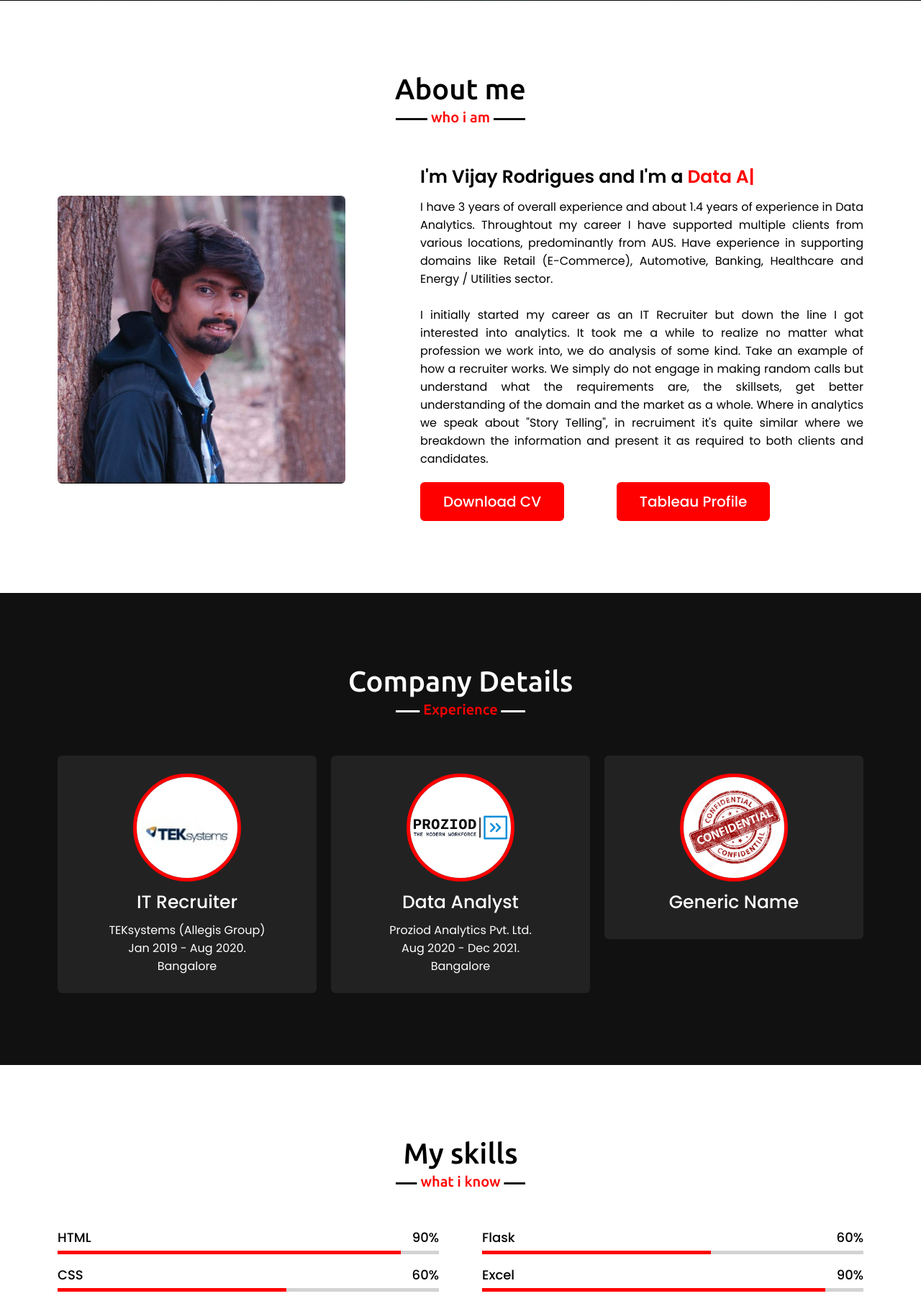
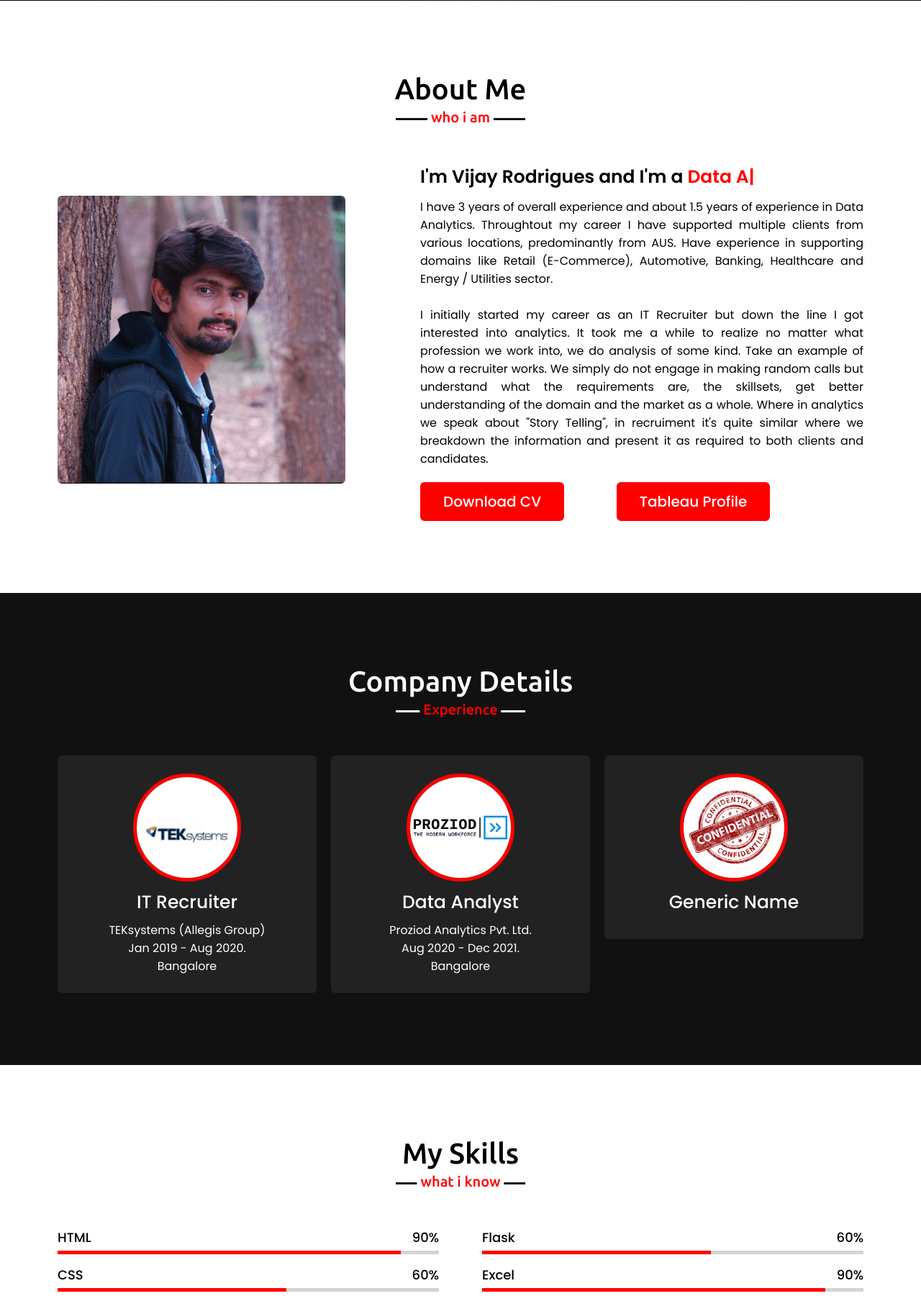
Before and after one commit to VijayRodrigues/my_personal_website_portfolio, a Flask app: page / in a window 1280 px wide. Shown: the part 799-2600 px from the top of the page at 72% size. Run offline with Flask 2, Linux system fonts and the light colour scheme; some libraries are stand-ins or nearby versions; some web fonts are replaced.

Commit message:
first commit

```diff
--- a/templates/index.html
+++ b/templates/index.html
@@ -214,7 +214,7 @@
     <!-- about section start -->
     <section class="about" id="about">
         <div class="max-width">
-            <h2 class="title">About me</h2>
+            <h2 class="title">About Me</h2>
             <div class="about-content">
                 <div class="column left">
                     <img src="{{ url_for('static', filename='about_me.jpg')}}" alt="">
@@ -222,7 +222,7 @@
                 <div class="column right">
                     <div class="text">I'm Vijay Rodrigues and I'm a <span class="typing-2"></span></div>
 
-                    <p>I have 3 years of overall experience and about 1.4 years of experience in Data Analytics. Throughtout my career I have supported multiple clients from various locations, predominantly from AUS. Have experience in supporting domains like Retail (E-Commerce), Automotive, Banking, Healthcare and Energy / Utilities sector.</p>
+                    <p>I have 3 years of overall experience and about 1.5 years of experience in Data Analytics. Throughtout my career I have supported multiple clients from various locations, predominantly from AUS. Have experience in supporting domains like Retail (E-Commerce), Automotive, Banking, Healthcare and Energy / Utilities sector.</p>
                     <br>
                     <p>I initially started my career as an IT Recruiter but down the line I got interested into analytics. It took me a while to realize no matter what profession we work into, we do analysis of some kind. Take an example of how a recruiter works. We simply do not engage in making random calls but understand what the requirements are, the skillsets, get better understanding of the domain and the market as a whole. Where in analytics we speak about "Story Telling", in recruiment it's quite similar where we breakdown the information and present it as required to both clients and candidates.</p>
 
@@ -271,7 +271,7 @@
  <!-- skills section start -->
  <section class="skills" id="skills">
     <div class="max-width">
-        <h2 class="title">My skills</h2>
+        <h2 class="title">My Skills</h2>
         <div class="skills-content">
             <div class="column right">
                <div class="bars">
@@ -563,7 +563,7 @@
 <!-- contact section start -->
 <section class="contact" id="contact">
     <div class="max-width">
-        <h2 class="title">Contact me</h2>
+        <h2 class="title">Contact Me</h2>
         <div class="contact-content">
             <div class="column left">
                 <div class="text">Get in Touch</div>
@@ -670,7 +670,7 @@
     body {top:0 !important;}
     #google_translate_element2 {display:none!important;}
     -->
-    </style>
+</style>
 
     <br /><select class="trans_ops" onchange="doGTranslate(this);"><option value="en|en">English (default)</option><option value="en|kn">Kannada</option><option value="en|hi">Hindi</option><option value="en|ml">Malayalam</option><option value="en|te">Telugu</option><option value="en|ta">Tamil</option><option value="en|bn">Bengali</option><option value="en|es">Spanish</option><option value="en|de">German</option><option value="en|ar">Arabic</option><option value="en|fr">French</option><option value="en|iw">Hebrew</option><option value="en|zh-CN">Chinese</option></select><div id="google_translate_element2"></div>
     <script type="text/javascript">
```
Also changed, not shown: static/contact_img.png.
